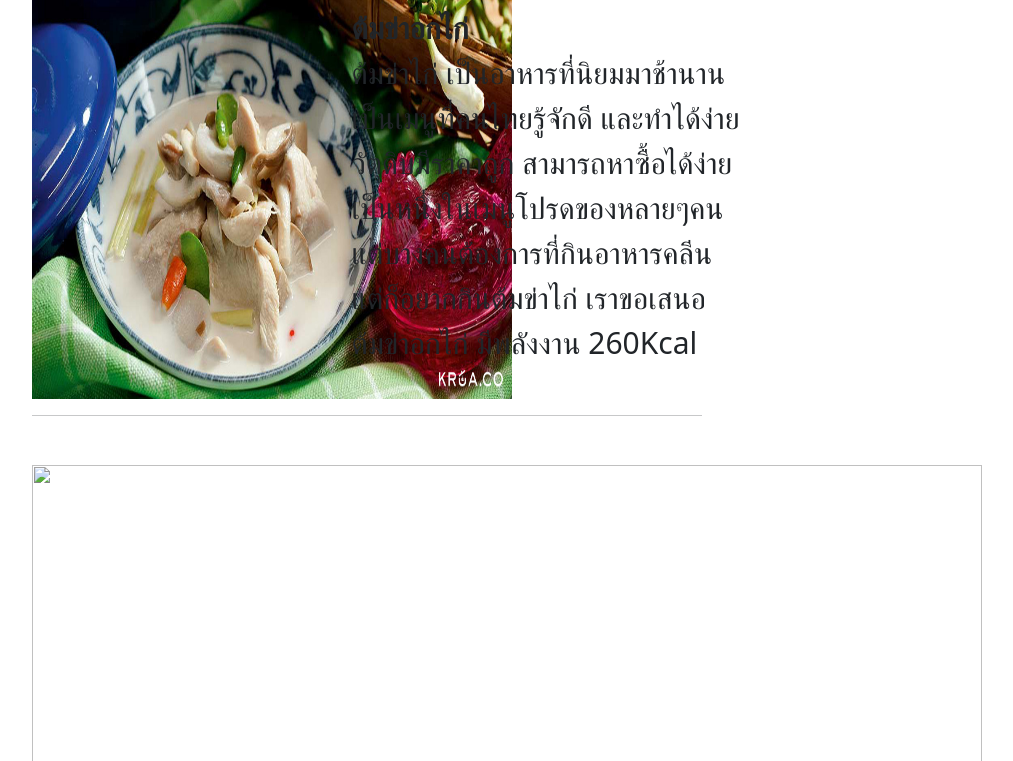
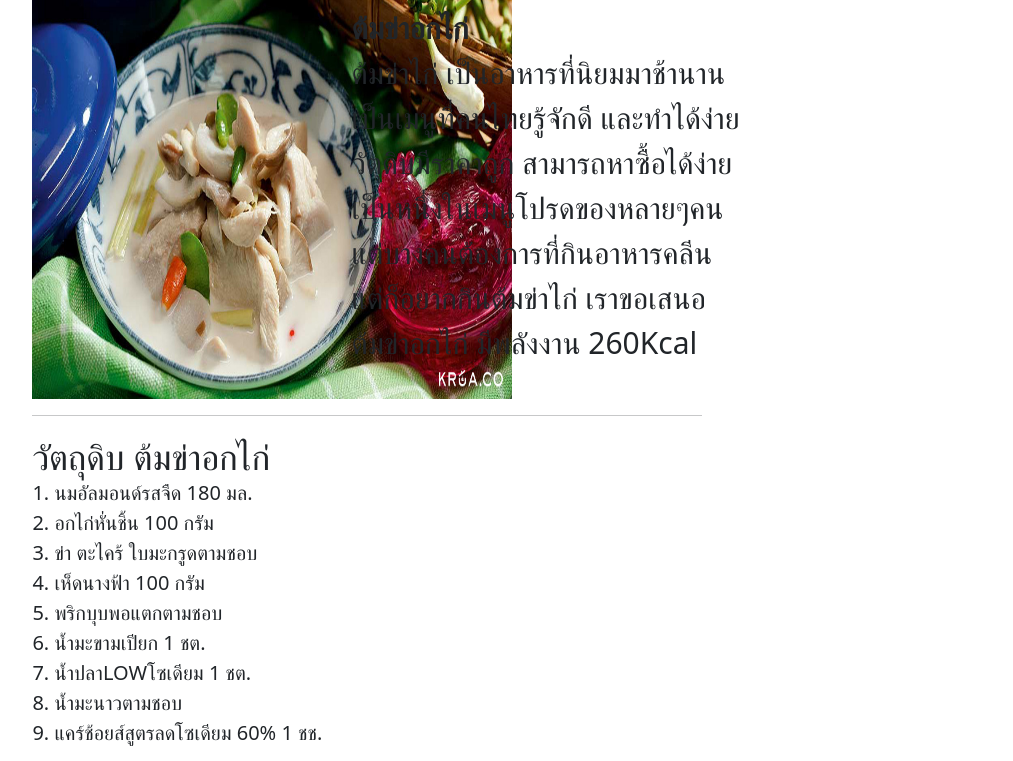
Before and after one commit to Wichai-Kommongkhun/Project, a Flask app: template templates/food_all/food_menu/menu_3.html in a window 1280 px wide. Shown: the part 121-882 px from the top of the page, without its empty margins (217-1230 px from the left). Run offline with Flask 2, Linux system fonts and the light colour scheme; the template is opened without the code that fills it, so the values that code supplies are empty; some libraries are stand-ins or nearby versions.

Commit message:
12/8/2021

```diff
--- a/templates/food_all/food_menu/menu_3.html
+++ b/templates/food_all/food_menu/menu_3.html
@@ -52,8 +52,7 @@
                 <img src="/static/images/ต้มข่าอกไก่.jpg" width="480px" height="400px">
 
                 <hr>
-                <img src="#" width="950px" height="480px"
-                style="margin: 5% 0 0 0%;">
+
                 <h3>วัตถุดิบ ต้มข่าอกไก่</h3>
                 <p>
                         1. นมอัลมอนด์รสจืด 180 มล.
```
